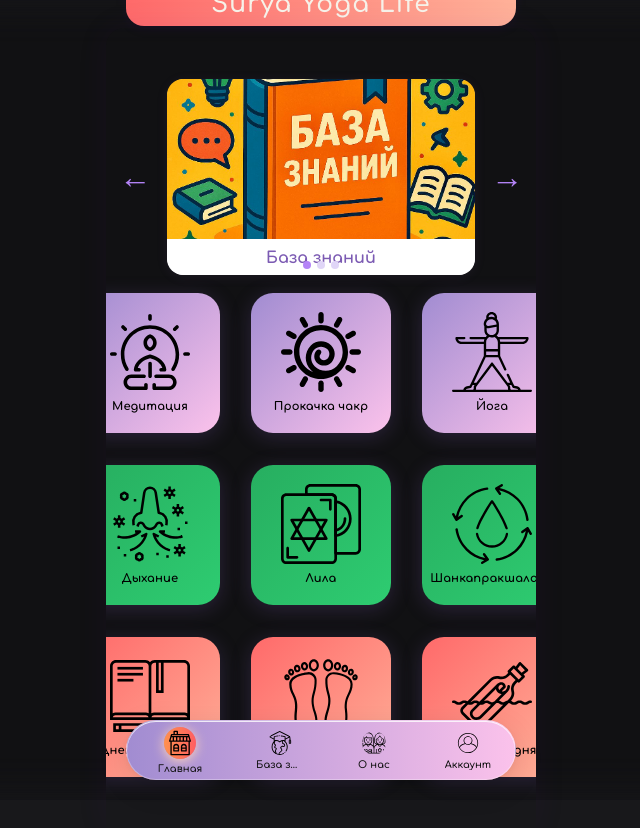
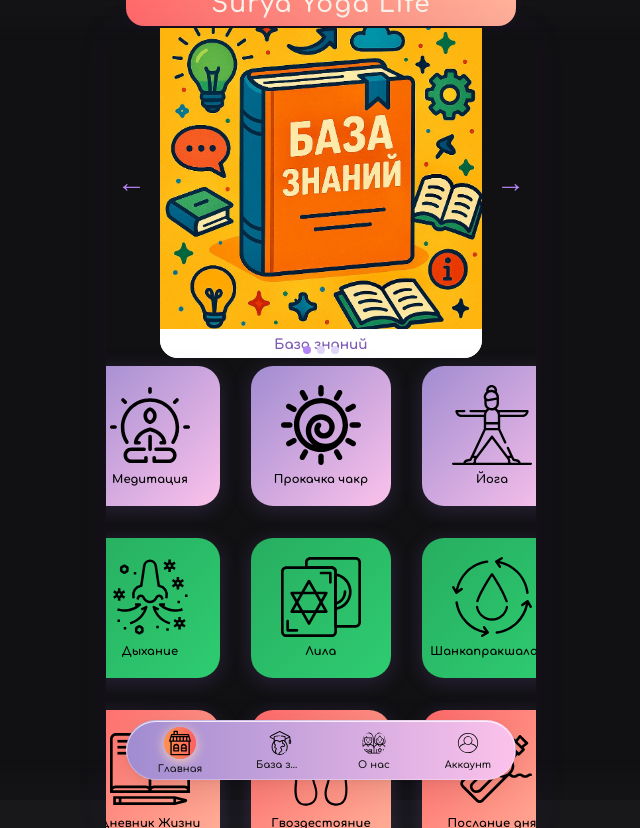
Before and after one commit to marselbeijing/Surya-Yoga-Life, a React (Create React App) app: page / in a window 1280 px wide. Shown: the whole page, without its empty margins (319-959 px from the left). Built offline with nearby package versions, Linux system fonts and the light colour scheme.

Commit message:
Изменено слайд-шоу: 3 картинки одновременно, соотношение 1:1, иконки возвращены на место

```diff
--- a/src/components/MainSections.css
+++ b/src/components/MainSections.css
@@ -10,6 +10,7 @@
   padding: 0;
   box-sizing: border-box;
   flex: 1 1 0;
+  gap: 8px;
 }
 
 .sections-grid {
--- a/src/components/Slideshow.css
+++ b/src/components/Slideshow.css
@@ -2,75 +2,94 @@
   display: flex;
   align-items: center;
   justify-content: center;
-  gap: 16px;
+  gap: 8px;
   width: 100%;
   max-width: 420px;
-  margin: 0 auto 18px auto;
+  margin: 0 auto;
   position: relative;
 }
+
+.slideshow-wrapper {
+  flex: 1 1 0;
+  overflow: hidden;
+  border-radius: 18px;
+  position: relative;
+}
+
+.slideshow-track {
+  display: flex;
+  gap: 12px;
+  transition: transform 0.3s ease;
+  width: calc(300% + 24px);
+}
+
 .slideshow-slide {
-  flex: 1 1 0;
+  flex: 0 0 calc(33.333% - 8px);
   display: flex;
   flex-direction: column;
   align-items: center;
   cursor: pointer;
   outline: none;
   transition: box-shadow 0.2s;
-  border-radius: 18px;
+  border-radius: 16px;
   box-shadow: 0 2px 12px 0 rgba(124,91,179,0.10);
   background: #fff;
   min-width: 0;
 }
+
 .slideshow-img {
   width: 100%;
-  max-width: 320px;
-  height: 160px;
+  aspect-ratio: 1/1;
   object-fit: cover;
-  border-radius: 16px 16px 0 0;
+  border-radius: 14px 14px 0 0;
   transition: transform 0.3s;
 }
+
 .slideshow-slide:active .slideshow-img,
 .slideshow-slide:focus .slideshow-img {
   transform: scale(1.03);
 }
+
 .slideshow-label {
   font-family: 'Comfortaa', cursive;
-  font-size: 1rem;
+  font-size: 0.85rem;
   font-weight: 700;
   color: #7c5bb3;
   text-align: center;
-  padding: 10px 0 8px 0;
+  padding: 8px 4px 6px 4px;
   background: #fff;
-  border-radius: 0 0 16px 16px;
+  border-radius: 0 0 14px 14px;
   width: 100%;
+  white-space: nowrap;
+  overflow: hidden;
+  text-overflow: ellipsis;
 }
+
 .slideshow-arrow {
   background: none;
   border: none;
   color: #b484f7;
-  font-size: 2rem;
+  font-size: 1.8rem;
   cursor: pointer;
-  padding: 0 8px;
+  padding: 0 6px;
   transition: color 0.2s;
   user-select: none;
+  flex-shrink: 0;
 }
+
 .slideshow-arrow:active {
   color: #7c5bb3;
 }
-.slideshow-arrow.left {
-  margin-right: -8px;
-}
-.slideshow-arrow.right {
-  margin-left: -8px;
-}
+
 .slideshow-dots {
   position: absolute;
-  bottom: 6px;
+  bottom: 4px;
   left: 50%;
   transform: translateX(-50%);
   display: flex;
   gap: 6px;
 }
+
 .dot {
   width: 8px;
   height: 8px;
@@ -80,21 +99,33 @@
   cursor: pointer;
   transition: background 0.2s;
 }
+
 .dot.active {
   background: #b484f7;
 }
+
 @media (max-width: 600px) {
-  .slideshow-img {
-    max-width: 98vw;
-    height: 28vw;
-    min-height: 90px;
-  }
   .slideshow-container {
     max-width: 98vw;
+    gap: 6px;
+  }
+
+  .slideshow-track {
     gap: 8px;
+    width: calc(300% + 16px);
   }
+
+  .slideshow-slide {
+    flex: 0 0 calc(33.333% - 5px);
+  }
+
   .slideshow-label {
-    font-size: 0.92rem;
-    padding: 7px 0 6px 0;
+    font-size: 0.75rem;
+    padding: 6px 2px 4px 2px;
+  }
+
+  .slideshow-arrow {
+    font-size: 1.5rem;
+    padding: 0 4px;
   }
 }
--- a/src/components/Slideshow.js
+++ b/src/components/Slideshow.js
@@ -23,24 +23,40 @@
 ];
 
 export default function Slideshow() {
-  const [index, setIndex] = useState(0);
+  const [startIndex, setStartIndex] = useState(0);
 
-  const next = () => setIndex((i) => (i + 1) % slides.length);
-  const prev = () => setIndex((i) => (i - 1 + slides.length) % slides.length);
+  const next = () => setStartIndex((i) => (i + 1) % slides.length);
+  const prev = () => setStartIndex((i) => (i - 1 + slides.length) % slides.length);
+
+  const getTransform = () => {
+    return `translateX(-${startIndex * (100/3)}%)`;
+  };
 
   return (
     <div className="slideshow-container">
       <button className="slideshow-arrow left" onClick={prev} aria-label="Назад">&#8592;</button>
-      <div className="slideshow-slide" onClick={slides[index].onClick} tabIndex={0} role="button">
-        <img src={slides[index].img} alt={slides[index].alt} className="slideshow-img" />
-        <div className="slideshow-label">{slides[index].label}</div>
+      <div className="slideshow-wrapper">
+        <div className="slideshow-track" style={{ transform: getTransform() }}>
+          {slides.map((slide, index) => (
+            <div
+              key={index}
+              className="slideshow-slide"
+              onClick={slide.onClick}
+              tabIndex={0}
+              role="button"
+            >
+              <img src={slide.img} alt={slide.alt} className="slideshow-img" />
+              <div className="slideshow-label">{slide.label}</div>
+            </div>
+          ))}
+        </div>
+        <div className="slideshow-dots">
+          {slides.map((_, i) => (
+            <span key={i} className={i === startIndex ? 'dot active' : 'dot'} onClick={() => setStartIndex(i)} />
+          ))}
+        </div>
       </div>
       <button className="slideshow-arrow right" onClick={next} aria-label="Вперёд">&#8594;</button>
-      <div className="slideshow-dots">
-        {slides.map((_, i) => (
-          <span key={i} className={i === index ? 'dot active' : 'dot'} onClick={() => setIndex(i)} />
-        ))}
-      </div>
     </div>
   );
 }
```
